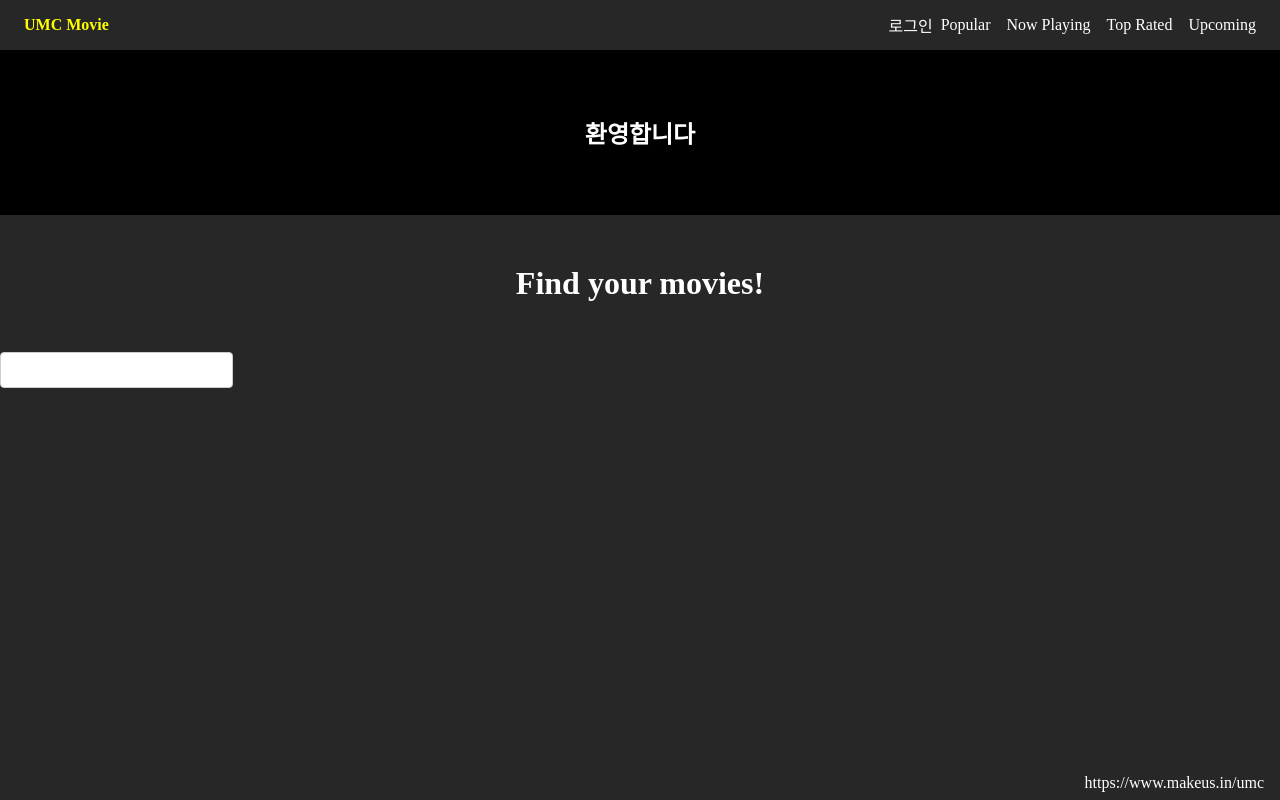
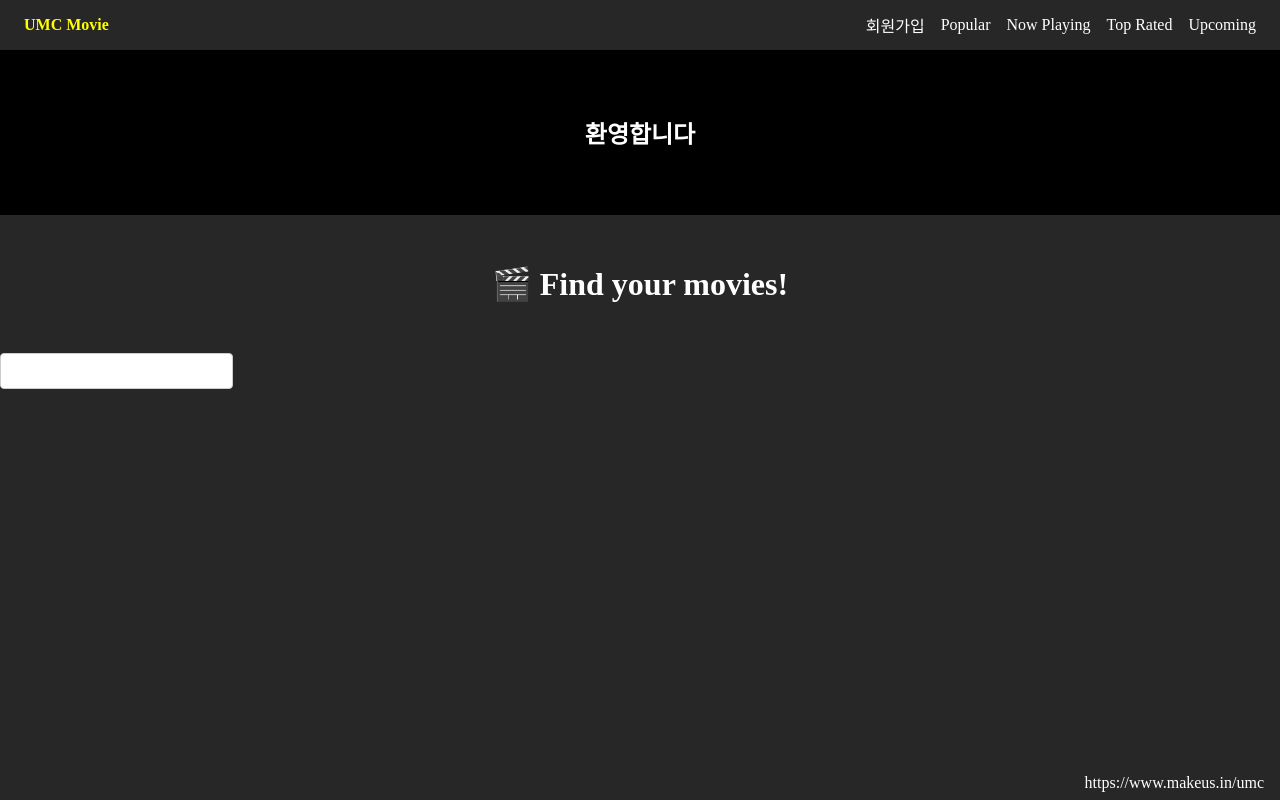
Before and after one commit to hyeonjun0630/UMC_React, a React (Vite) app in the folder week3/: page / in a window 1280 px wide. Built offline with nearby package versions, Linux system fonts and the light colour scheme.

Commit message:
으아ㅏㅏㅏ

```diff
--- a/week3/src/pages/Fixed.jsx
+++ b/week3/src/pages/Fixed.jsx
@@ -1,6 +1,5 @@
 import styled from "styled-components";
 import {Link, useLocation} from "react-router-dom";
-import {useState} from "react";
 
 export const Header = () => {
   const location = useLocation()
@@ -11,27 +10,13 @@ export const Header = () => {
 
       <Spacer/>
 
-      <LoginButton>로그인</LoginButton>
+      <HeaderAnchor to={"/signUp"} selected={location.pathname === "/signUp"}>회원가입</HeaderAnchor>
       <HeaderAnchor to={"/popular"} selected={location.pathname === "/popular"}>Popular</HeaderAnchor>
       <HeaderAnchor to={"/nowplaying"} selected={location.pathname === "/nowplaying"}>Now Playing</HeaderAnchor>
       <HeaderAnchor to={"/toprated"} selected={location.pathname === "/toprated"}>Top Rated</HeaderAnchor>
       <HeaderAnchor to={"/upcoming"} selected={location.pathname === "/upcoming"}>Upcoming</HeaderAnchor>
     </HeaderRoot>
   )
-}
-
-function LoginButton() {
-  const [isLoggedIn, setIsLoggedIn] = useState(false);
-
-  const handleClick = () => {
-    setIsLoggedIn(prevState => !prevState);
-  };
-
-  return (
-      <Button onClick={handleClick}>
-        {isLoggedIn ? '로그아웃' : '로그인'}
-      </Button>
-  );
 }
 
 const HeaderRoot = styled.div`
--- a/week3/src/pages/Intro.jsx
+++ b/week3/src/pages/Intro.jsx
@@ -6,7 +6,7 @@ export const Intro = () => {
     <>
       <IntroContent>환영합니다</IntroContent>
       <Back>
-        <BackContent>Find your movies!</BackContent>
+        <BackContent>🎬 Find your movies!</BackContent>
         <TextBox></TextBox>
       </Back>
 
--- a/week3/src/pages/SignUpPage.jsx
+++ b/week3/src/pages/SignUpPage.jsx
@@ -1,4 +1,4 @@
-import React, {useEffect, useState} from "react";
+import {useEffect, useState} from "react";
 import {Link, useNavigate} from "react-router-dom";
 import styled from "styled-components";
 
```
Also changed, not shown: week3/src/main.jsx (+11 -1 lines).
